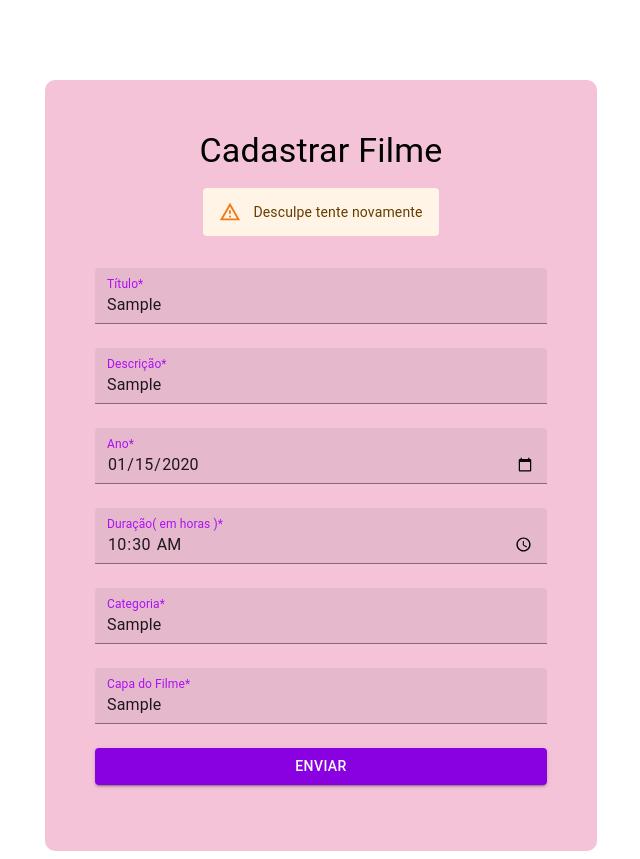
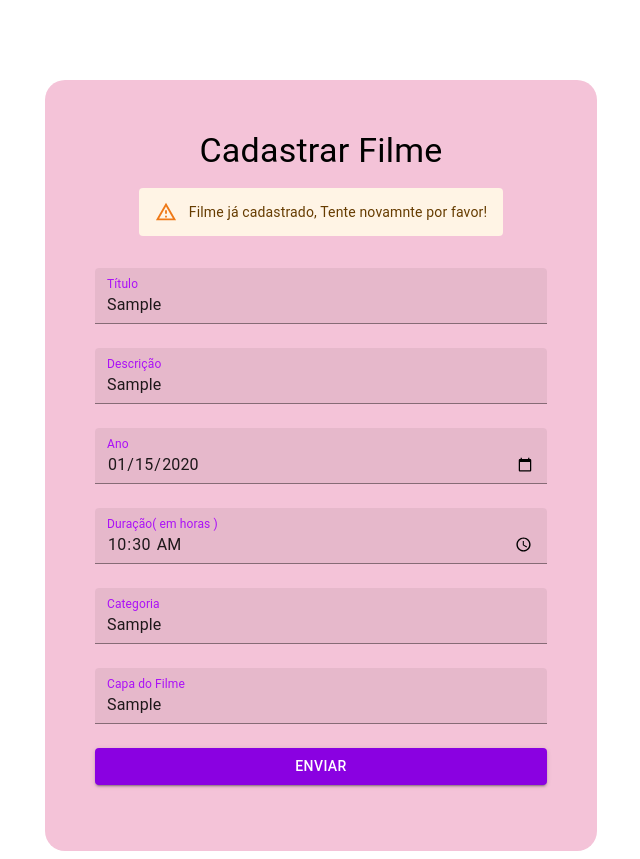
Before and after one commit to jujubusch/Catalogo-Virtual, a React (Create React App) app: page /filmes in a window 1280 px wide. Both pictures are taken after typing "Sample", "Sample", "2020-01-15", "10:30", "Sample", "Sample" into the empty fields and a click on the button "ENVIAR". Shown: the whole page, without its empty margins (319-959 px from the left). Built offline with nearby package versions, Linux system fonts and the light colour scheme; no server answers.

Commit message:
Finalização da lista de filmes

```diff
--- a/src/App.js
+++ b/src/App.js
@@ -1,11 +1,48 @@
-import { Avatar, Button } from "@mui/material";
+import { useEffect, useState } from "react";
+import Filme from "./components/Filme"
+import { Container } from "@mui/material";
 
 function App() {
+
+  const[ filmes, setFilmes ] = useState();
+  const[ erro, setErro ] = useState();
+
+
+  useEffect( () => {
+
+    fetch( process.env.REACT_APP_BACKEND + "filmes", {
+      headers: {
+        "Content-Type": "application/json"
+      }
+    } )
+    .then( ( resposta) => resposta.json() )
+    .then( ( json ) => setFilmes( json ) )
+    .catch( ( erro ) => setErro( true ) )
+
+  }, [] )
+
   return (
     <>
-    <h1>Home</h1>
-    <Button variant="contained">Contained</Button>
-    <Avatar alt="Ana Busch" src="/static/images/avatar/3.jpg" />
+    <h1>Filmes</h1>
+    <Container sx={{
+        display: "flex",
+        flexFlow: "row",
+        flexWrap: "wrap"
+    }}>
+      { filmes && (
+      filmes.map( (filme, index ) => (
+        <Filme
+        imagem={filme.imagem}
+        titulo={filme.titulo}
+        descricao={filme.descricao}
+        categoria={filme.categoria}
+        ano={filme.ano}
+        duracao={filme.duracao}
+        />
+      ))
+    )}
+    </Container>
+
     </>
   );
 }
--- a/src/Cadastro.jsx
+++ b/src/Cadastro.jsx
@@ -15,7 +15,7 @@ function Cadastro() {
     function Cadastrar( evento ) {
 
         evento.preventDefault();
-        fetch( "http://10.139.75.32:8080/users", {
+        fetch( process.env.REACT_APP_BACKEND + "users", {
         method:"POST",
         headers: {
             'Content-Type': 'application/json'
--- a/src/Filmes.jsx
+++ b/src/Filmes.jsx
@@ -16,7 +16,7 @@ function Filmes() {
     function CadastrarFilmes( evento ) {
 
         evento.preventDefault();
-        fetch( "http://10.139.75.32:8080/filmes", {
+        fetch( process.env.REACT_APP_BACKEND + "filmes", {
         method:"POST",
         headers: {
             'Content-Type': 'application/json'
@@ -36,7 +36,7 @@ function Filmes() {
     .then( (resposta) => resposta.json() )
     .then( (json) => {
 
-        if( json.filme ) {
+        if( json._id ) {
             setCadastroFilmes( true );
             setErro( false )
         } else {
@@ -57,7 +57,6 @@ function Filmes() {
         setDuracao( "" );
         setCategoria( "" );
         setImagem( "" );
-        setCadastroFilmes( false );
 
     }, [ cadastrofilmes ] );
 
@@ -67,66 +66,71 @@ function Filmes() {
             mt: 10,
             backgroundColor: "#F4C3D8",
             padding: "50px",
-            borderRadius: "10px",
+            borderRadius: "20px",
             display: "flex",
             flexDirection: "column",
             alignItems: "center"
     }}>
+
         <Typography component="h1" variant='h4'>Cadastrar Filme</Typography>
-
-        { erro && ( <Alert severity="warning" sx={{ mt: 2, mb: 2 }} >Desculpe tente novamente</Alert> ) }
-        { cadastrofilmes && ( <Alert severity="success" sx={{ mt: 2, mb: 2 }} >Obrigada por cadastrar o filme.</Alert> ) }
-
+        { erro && ( <Alert severity="warning" sx={{ mt: 2, mb: 2 }} >Filme já cadastrado, Tente novamnte por favor!</Alert> ) }
+        { cadastrofilmes && ( <Alert severity="success" sx={{ mt: 2, mb: 2 }} >Obrigada por cadastrar o seu filme!</Alert> ) }
         <Box component="form" onSubmit={CadastrarFilmes}>
         <TextField
             type="text"
-            label="Título*"
+            label="Título"
             variant="filled"
             margin="normal"
             value={titulo}
             onChange={ (e) => setTitulo( e.target.value ) }
-            fullWidth/>
+            fullWidth
+            />
             <TextField
             type="text"
-            label="Descrição*"
+            label="Descrição"
             variant="filled"
             margin="normal"
             value={descricao}
             onChange={ (e) => setDescricao( e.target.value ) }
-            fullWidth/>
+            fullWidth
+            />
             <TextField
             type="date"
-            label="Ano*"
+            label="Ano"
             variant="filled"
             margin="normal"
             value={ano}
             onChange={ (e) => setAno( e.target.value ) }
-            fullWidth/>
+            fullWidth
+            />
 
             <TextField
             type="time"
-            label="Duração( em horas )*"
+            label="Duração( em horas )"
             variant="filled"
             margin="normal"
             value={duracao}
             onChange={ (e) => setDuracao( e.target.value ) }
-            fullWidth/>
+            fullWidth
+            />
             <TextField
             type="text"
-            label="Categoria*"
+            label="Categoria"
             variant="filled"
             margin="normal"
             value={categoria}
             onChange={ (e) => setCategoria( e.target.value ) }
-            fullWidth/>
+            fullWidth
+            />
             <TextField
             type="text"
-            label="Capa do Filme*"
+            label="Capa do Filme"
             variant="filled"
             margin="normal"
             value={imagem}
             onChange={ (e) => setImagem( e.target.value ) }
-            fullWidth/>
+            fullWidth
+            />
             <Button type="submit" variant="contained" fullWidth sx={ { mt: 2, mb: 2 } }>Enviar</Button>
         </Box>
     </Box>
--- /dev/null
+++ b/src/components/Filme.jsx
@@ -0,0 +1,38 @@
+import { Card, CardActionArea, CardContent, CardMedia, Grid, Typography } from '@mui/material'
+import React from 'react'
+
+function Filme( props ) {
+  return (
+    <Card sx={{ maxWidth: 345 }}>
+        <CardActionArea>
+            <CardMedia
+            component="img"
+            height="140"
+            image={props.imagem}
+            alt={props.titulo}
+            />
+            <CardContent>
+                <Typography variant="h3" component="div">
+                    {props.titulo}
+                </Typography>
+                <Typography variant="body2" color="text.secondary">
+                    {props.descricao}
+                </Typography>
+                <Grid container>
+                    <Grid item xs={2}>
+                        <span>{props.categoria}</span>
+                    </Grid>
+                    <Grid item xs={2}>
+                        <span>{props.ano}</span>
+                    </Grid>
+                    <Grid item xs={2}>
+                        <span>{props.duracao}</span>
+                    </Grid>
+                </Grid>
+            </CardContent>
+        </CardActionArea>
+    </Card>
+  )
+}
+
+export default Filme;
--- a/src/login.jsx
+++ b/src/login.jsx
@@ -28,7 +28,7 @@ function Login() {
 function Autenticar( evento )
 {
     evento.preventDefault();
-    fetch( "http://10.139.75.32:8080/login", {
+    fetch( process.env.REACT_APP_BACKEND + "login", {
         method:"POST",
         headers: {
             'Content-Type': 'application/json'
```
Also changed, not shown: 1 other file (tests, documents, lock files or other folders).
